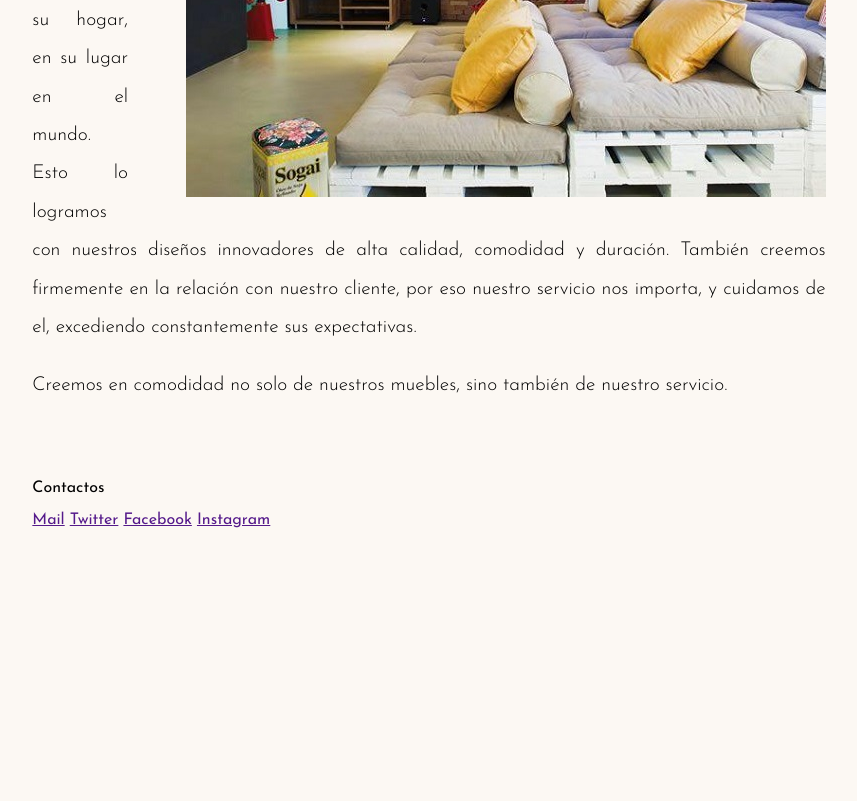
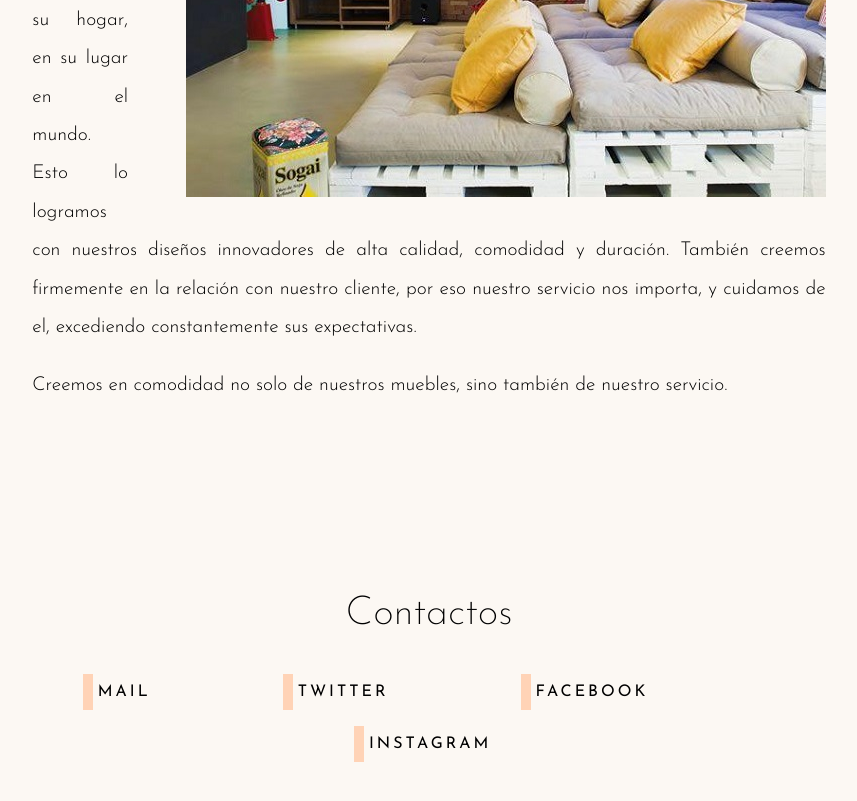
Before and after one commit to EmanuelCruz/handmade-furniture-page, a website built with webpack: page assets/index.template.html in a window 1280 px wide. Shown: the part 1852-2653 px from the top of the page, without its empty margins (211-1068 px from the left). Before the commit the page ends 2400 px from the top, so only its background shows below. Built offline with nearby package versions, Linux system fonts and the light colour scheme; files whose address does not match are found by name.

Commit message:
Seccion de contatos terminada

```diff
--- a/assets/css/app.scss
+++ b/assets/css/app.scss
@@ -39,7 +39,7 @@
     content: "";
     position: absolute;
     background-color: $crema;
-    width: 10%;
+    width: 10px;
     left: 0px;
     bottom: 0px;
     height: 100%;
@@ -124,7 +124,6 @@
     @include texto;
     figure {
       float: right;
-      margin-left: 3em;
     }
     p {
       line-height: 2em;
@@ -133,6 +132,19 @@
 }
 
 .social {
+  margin-top: $big-margin-top;
+  margin-bottom: $big-margin-top;
+  @include text-center;
+  p.titulo {
+    font-weight: 200;
+    font-size: 2.5em;
+  }
+  a {
+    display: block;
+    margin: 5px;
+    max-width: 150px;
+    margin: 1em auto;
+  }
 }
 
 @media (min-width: 460px) and (max-width: 959px) {
@@ -170,4 +182,21 @@
   .text {
     margin: 0 20px 0 20px;
   }
+  .mision {
+    figure {
+      margin-left: 3em;
+    }
+  }
+  .social {
+    a {
+      display: inline-block;
+      max-width: 150px;
+      margin-top: 0;
+      margin-right: 7em;
+
+      &:last-of-type {
+        margin-right: 0px;
+      }
+    }
+  }
 }
--- a/assets/index.template.html
+++ b/assets/index.template.html
@@ -74,10 +74,10 @@
       <div class="grid social">
         <div class="container">
           <p class="titulo">Contactos</p>
-          <a href="">Mail</a>
-          <a href="">Twitter</a>
-          <a href="">Facebook</a>
-          <a href="">Instagram</a>
+          <a href="" class="btn">Mail</a>
+          <a href="" class="btn">Twitter</a>
+          <a href="" class="btn">Facebook</a>
+          <a href="" class="btn">Instagram</a>
         </div>
       </div>
     </section>
```
